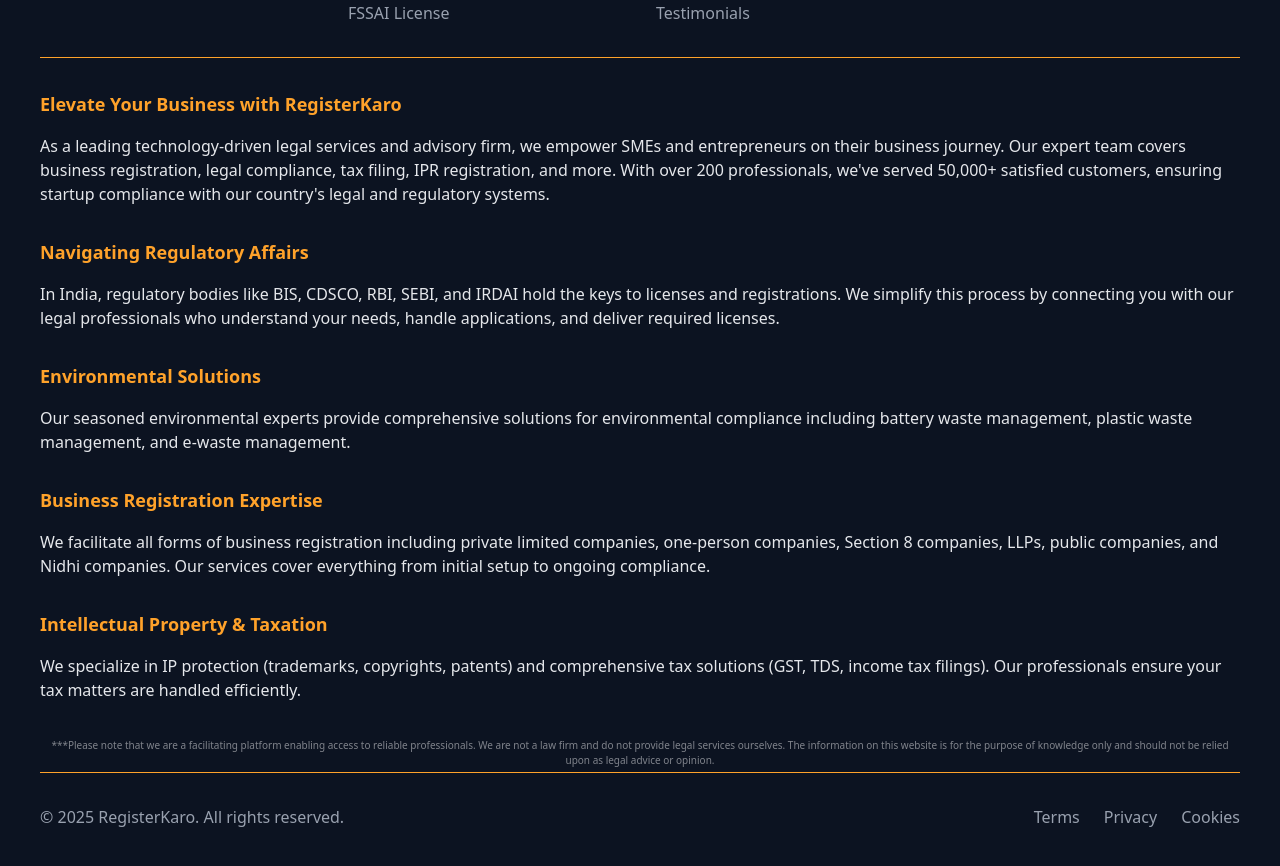
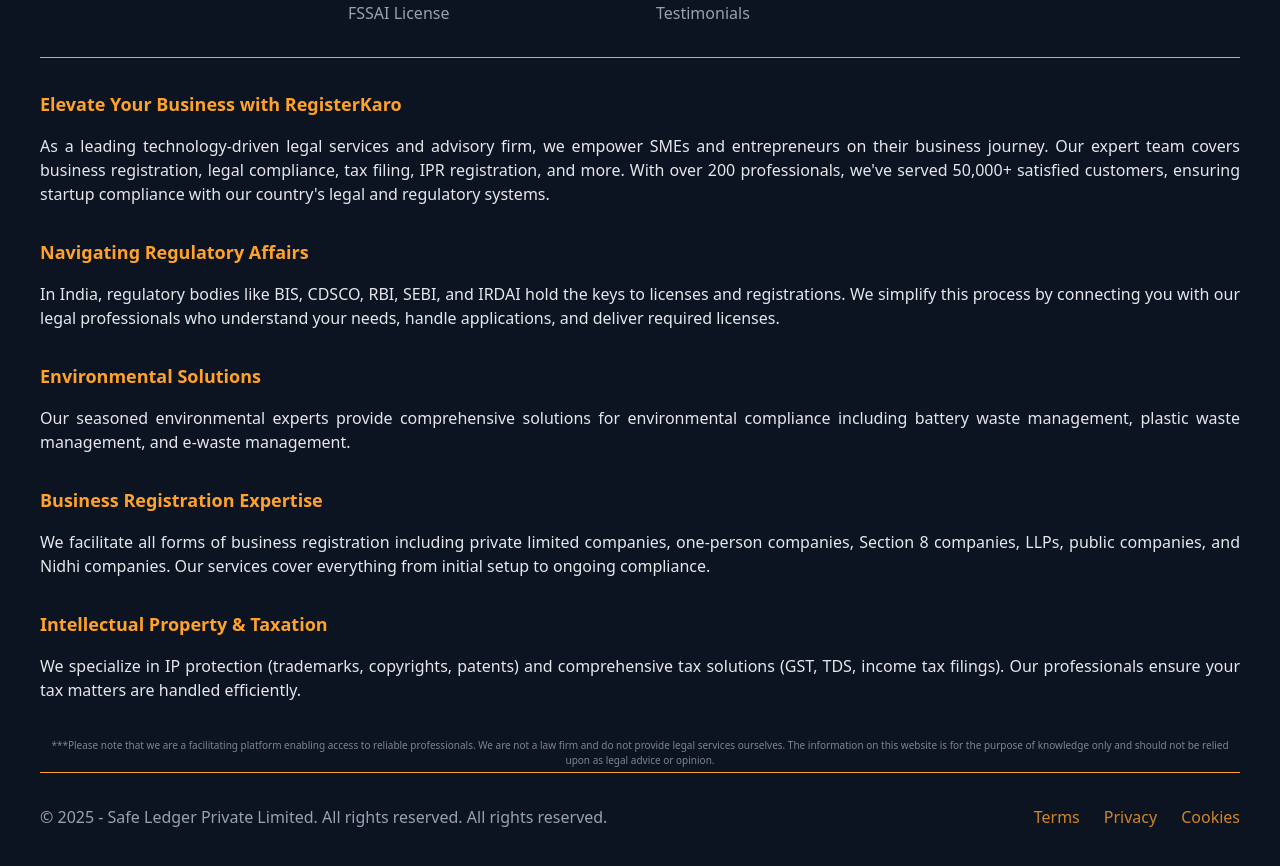
Before and after one commit to shubhamtade/registerKaro, a React (Vite) app: page / in a window 1280 px wide. Shown: the part 7200-8066 px from the top of the page. Built offline with nearby package versions, Linux system fonts and the light colour scheme.

Commit message:
Testing 2 Footer

```diff
--- a/src/components/Footer/LastPart.jsx
+++ b/src/components/Footer/LastPart.jsx
@@ -4,15 +4,16 @@ const LastPart = () => {
   return (
     <div className="border-t border-[#FFA22A] pt-8">
       <div className="flex flex-col md:flex-row justify-between items-center gap-4">
-        <p className="text-gray-400">
-          © {new Date().getFullYear()} RegisterKaro. All rights reserved.
+        <p className="text-gray-400 text-[14px] md:text-[16px]  text-center md:text-left">
+          © {new Date().getFullYear()} - Safe Ledger Private Limited. All rights
+          reserved. All rights reserved.
         </p>
         <div className="flex space-x-6">
           {["Terms", "Privacy", "Cookies"].map((link, index) => (
             <a
               key={index}
               href="#"
-              className="text-gray-400 hover:text-white transition-colors"
+              className="text-[#FFA22A]/80 hover:text-[#FFA22A] transition-colors"
             >
               {link}
             </a>
--- a/src/components/Footer/SecondPart.jsx
+++ b/src/components/Footer/SecondPart.jsx
@@ -9,7 +9,7 @@ const SecondPart = () => {
           <h3 className="text-lg font-semibold text-[#FFA22A]">
             Elevate Your Business with RegisterKaro
           </h3>
-          <p className="text-gray-200">
+          <p className="text-gray-200 text-justify">
             As a leading technology-driven legal services and advisory firm, we
             empower SMEs and entrepreneurs on their business journey. Our expert
             team covers business registration, legal compliance, tax filing, IPR
@@ -25,7 +25,7 @@ const SecondPart = () => {
             <h3 className="text-lg font-semibold text-[#FFA22A]">
               Navigating Regulatory Affairs
             </h3>
-            <p className="text-gray-200">
+            <p className="text-gray-200 text-justify">
               In India, regulatory bodies like BIS, CDSCO, RBI, SEBI, and IRDAI
               hold the keys to licenses and registrations. We simplify this
               process by connecting you with our legal professionals who
@@ -38,7 +38,7 @@ const SecondPart = () => {
             <h3 className="text-lg font-semibold text-[#FFA22A]">
               Environmental Solutions
             </h3>
-            <p className="text-gray-200">
+            <p className="text-gray-200 text-justify">
               Our seasoned environmental experts provide comprehensive solutions
               for environmental compliance including battery waste management,
               plastic waste management, and e-waste management.
@@ -52,7 +52,7 @@ const SecondPart = () => {
             <h3 className="text-lg font-semibold text-[#FFA22A]">
               Business Registration Expertise
             </h3>
-            <p className="text-gray-200">
+            <p className="text-gray-200 text-justify">
               We facilitate all forms of business registration including private
               limited companies, one-person companies, Section 8 companies,
               LLPs, public companies, and Nidhi companies. Our services cover
@@ -64,7 +64,7 @@ const SecondPart = () => {
             <h3 className="text-lg font-semibold text-[#FFA22A]">
               Intellectual Property & Taxation
             </h3>
-            <p className="text-gray-200">
+            <p className="text-gray-200 text-justify">
               We specialize in IP protection (trademarks, copyrights, patents)
               and comprehensive tax solutions (GST, TDS, income tax filings).
               Our professionals ensure your tax matters are handled efficiently.
```
